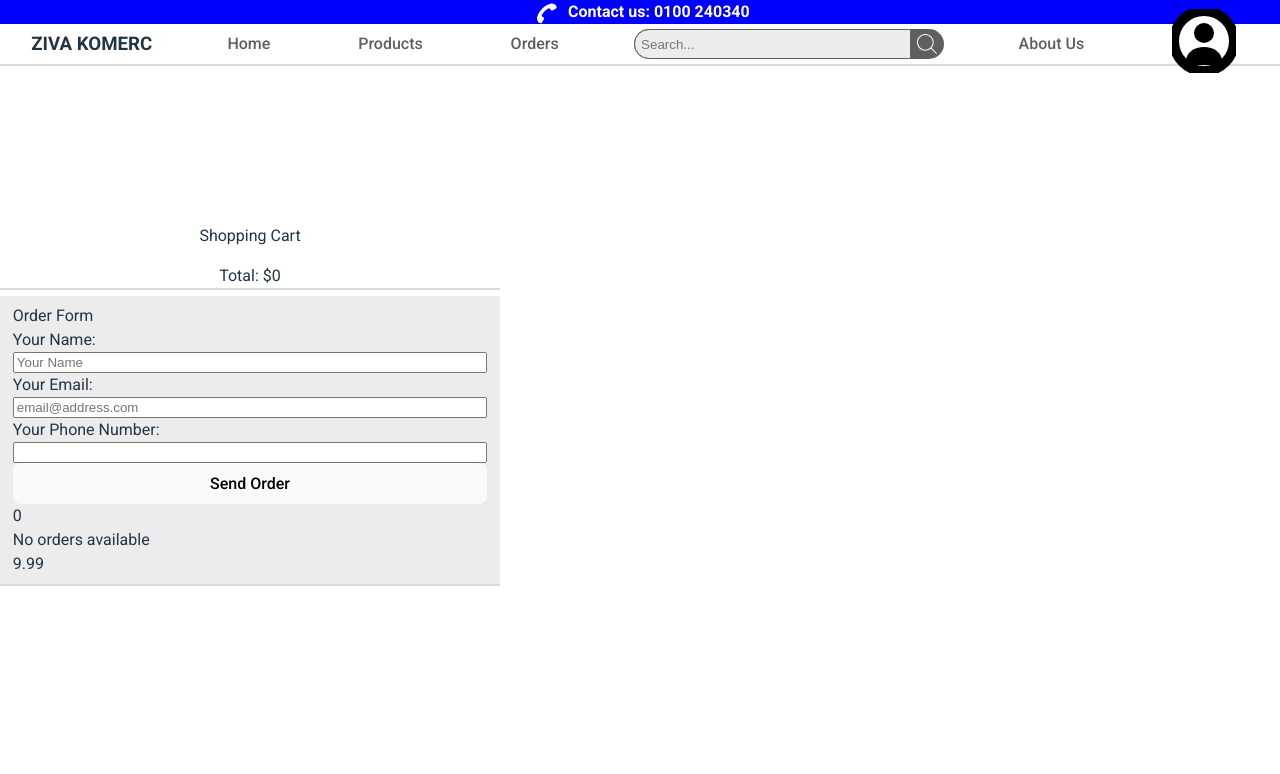
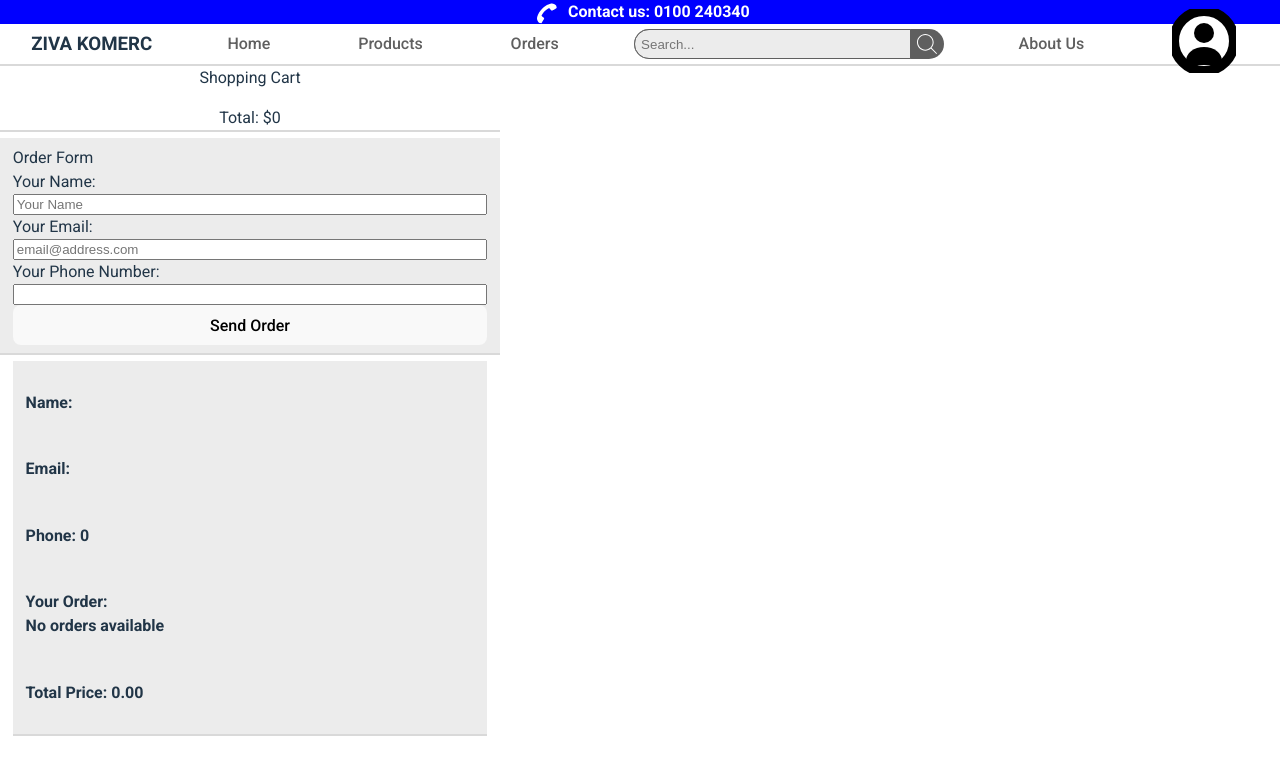
Before and after one commit to SuperHeavyBallet/Ziva-Website, a React (Vite) app in the folder Ziva-Website/: page /orders in a window 1280 px wide. Shown: the top 774 px of the page. Built offline with nearby package versions, Linux system fonts and the light colour scheme.

Commit message:
Rough Order Form Working

```diff
--- a/Ziva-Website/src/Components/OrderForm/orderForm.jsx
+++ b/Ziva-Website/src/Components/OrderForm/orderForm.jsx
@@ -2,13 +2,13 @@ import Receipt from "../Receipt/receipt";
 import styles from "./orderForm.module.css"
 import { useEffect, useState } from "react";
 
-export default function OrderForm(  )
+export default function OrderForm( { cartContents } )
 {
     const [ currentCartContents, setCurrentCartContents ] = useState( () =>
     {
         const savedCart =  localStorage.getItem("currentCartContents");
         const initialCartValue = JSON.parse(savedCart);
-        return initialCartValue || [];
+        return initialCartValue || cartContents || [] ;
     });
 
     const [ name, setName ] = useState("");
@@ -16,6 +16,7 @@ export default function OrderForm(  )
     const [ phoneNumber, setPhoneNumber ] = useState(0);
 
     const [ orderContent, setOrderContent ] = useState({ name : "", email : "", phoneNumber : 0, orderItems : {}});
+    const [ totalPrice, setTotalPrice ] = useState(0);
 
 
 
@@ -32,12 +33,36 @@ export default function OrderForm(  )
         setPhoneNumber(event.target.value)
     }
 
+    function calculateTotalPrice()
+    {
+
+        let runningTotal = 0;
+        console.log("Runing Total Pre: " , runningTotal);
+
+            for (let i = 0; i < orderContent.orderItems.length; i++)
+            {
+                let itemQuantity = Number(orderContent.orderItems[i].quantity);
+                let itemPrice = Number(orderContent.orderItems[i].item.price);
+                let itemTotalPrice = itemQuantity * itemPrice;
+                runningTotal += itemTotalPrice;
+            }
+
+            console.log("Runing Total Post: " , runningTotal);
+
+            setTotalPrice(parseFloat(runningTotal).toFixed(2));
+
+    }
+
     function handleSubmitOrder(e)
     {
         e.preventDefault();
 
 
         setOrderContent( { name : name, email: email, phoneNumber: phoneNumber, orderItems: currentCartContents});
+        calculateTotalPrice();
+
+        window.alert("Your Order has been sent, you will receive a reply within 1-2 working days. Thank you!")
+
 
 
     }
@@ -47,8 +72,15 @@ export default function OrderForm(  )
     useEffect(() =>
     {
         console.log(orderContent);
+        calculateTotalPrice();
     }, [orderContent])
+
+    useEffect(() =>
+    {
+        setCurrentCartContents(cartContents);
+    }, [cartContents]);
     return(
+        <div>
         <div className={styles.orderForm}>
             Order Form
 
@@ -64,14 +96,16 @@ export default function OrderForm(  )
                 <input id="orderPhoneField" name="orderPhoneField" onChange={(event) => updatePhoneNumber(event)}></input>
 
                 <button onClick={(e) => handleSubmitOrder(e)}>Send Order</button>
-
-                <Receipt
+                </div>
+            <div>
+                 <Receipt
                     customerName={orderContent.name}
                     customerEmail={orderContent.email}
                     customerPhone={orderContent.phoneNumber}
                     customerOrder={orderContent.orderItems}
-                    customerTotalPrice={"9.99"}
+                    customerTotalPrice={`Total Price: ${totalPrice}`}
                 />
+            </div>
 
         </div>
     )
--- a/Ziva-Website/src/Components/Receipt/receipt.jsx
+++ b/Ziva-Website/src/Components/Receipt/receipt.jsx
@@ -1,28 +1,47 @@
-import { useState } from "react"
+import { useEffect, useState } from "react"
 import styles from "./receipt.module.css"
 
 export default function Receipt( {customerName, customerEmail, customerPhone, customerOrder, customerTotalPrice})
 {
 
+
+    const [finalOrder, setFinalOrder] = useState({
+        name: customerName,
+        email: customerEmail,
+        phoneNumber: customerPhone,
+        order: customerOrder,
+        totalPrice: customerTotalPrice,
+    });
+
+    useEffect(() =>
+    {
+        console.log("Final Order: ", finalOrder);
+    },[finalOrder]);
+
     return(
-        <div>
-            {customerName}
-            {customerEmail}
-            {customerPhone}
-            <div>
+        <div className={styles.receiptContainer}>
+            <h4>{`Name: ${customerName}`}</h4>
+
+            <h4>{`Email: ${customerEmail}`}</h4>
+            <h4>{`Phone: ${customerPhone}`}</h4>
+            <h4>Your Order:
             {
                     Array.isArray(customerOrder) ? (
                         customerOrder.map((orderItem, index) => (
-                            <div key={index}>
-                                {orderItem.name}
+                            <div className={styles.orderItem} key={index}>
+                                <h5>{orderItem.quantity}</h5>
+                                <h5>x</h5>
+                                <h5>{orderItem.name}</h5>
+
+                                <h5>{orderItem.item.price}</h5>
                             </div>
                         ))
                     ) : (
                         <div>No orders available</div>
                     )
                 }
-            </div>
-            {customerTotalPrice}
+            </h4>
+            <h4>{customerTotalPrice}</h4>
         </div>
     )
 }
--- a/Ziva-Website/src/Components/Receipt/receipt.module.css
+++ b/Ziva-Website/src/Components/Receipt/receipt.module.css
@@ -0,0 +1,24 @@
+.receiptContainer{
+    display: flex;
+    flex-direction: column;
+    background-color: var(--mid-colour);
+    box-shadow: rgba(0, 0, 0, 0.15) 0px 2px 0px;
+    margin: 1vh 1vw;
+    padding: 1vh 1vw;
+}
+
+.orderItem{
+    display: flex;
+    flex-direction: row;
+    justify-content: center;
+    align-items: center;
+    text-align: center;
+    margin: 0;
+    padding: 0;
+}
+
+.orderItem h5{
+    margin: 0;
+    padding: 0;
+    margin-right: 0.5vw;
+}
--- a/Ziva-Website/src/pages/OrdersPage/ordersPage.jsx
+++ b/Ziva-Website/src/pages/OrdersPage/ordersPage.jsx
@@ -104,7 +104,7 @@ export default function OrdersPage( {shoppingCartContents, onRemoveItem, itemCli
 
             <div>
                 <OrderForm
-
+                    cartContents={currentCartContents}
 
                 />
             </div>
```
Also changed, not shown: 1 other file (tests, documents, lock files or other folders).
